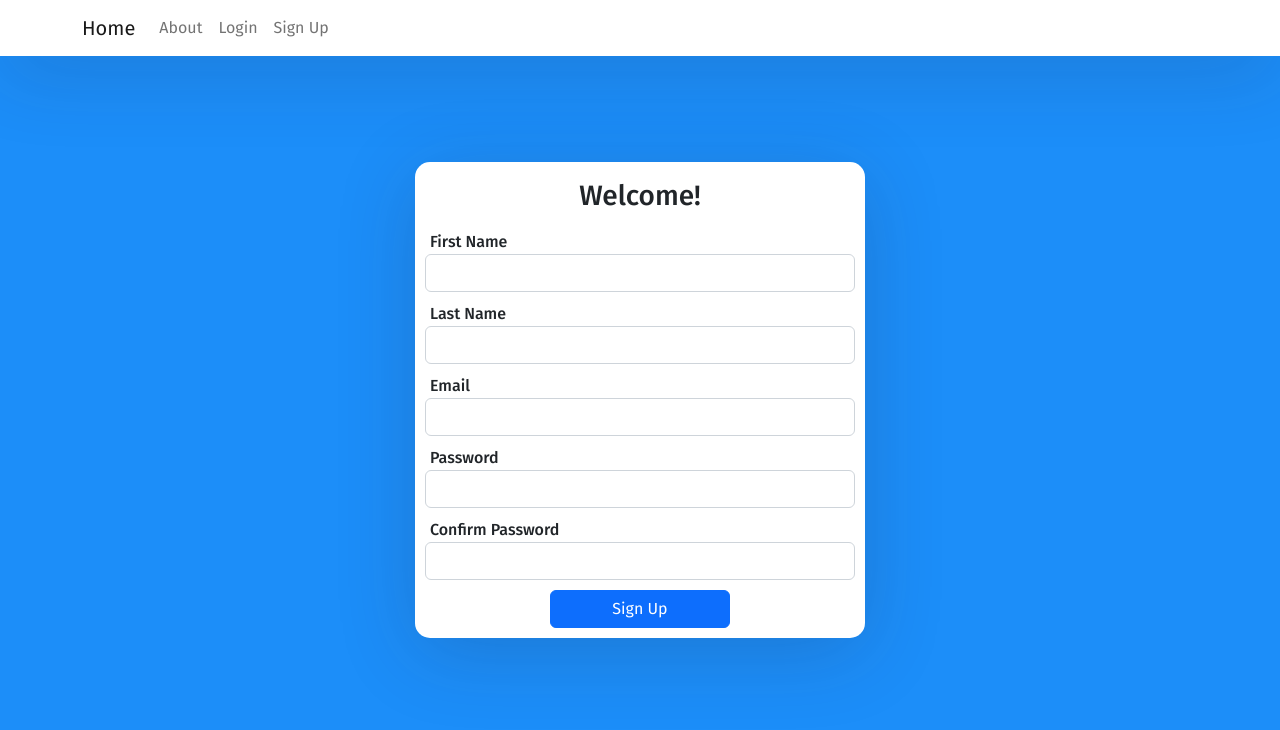
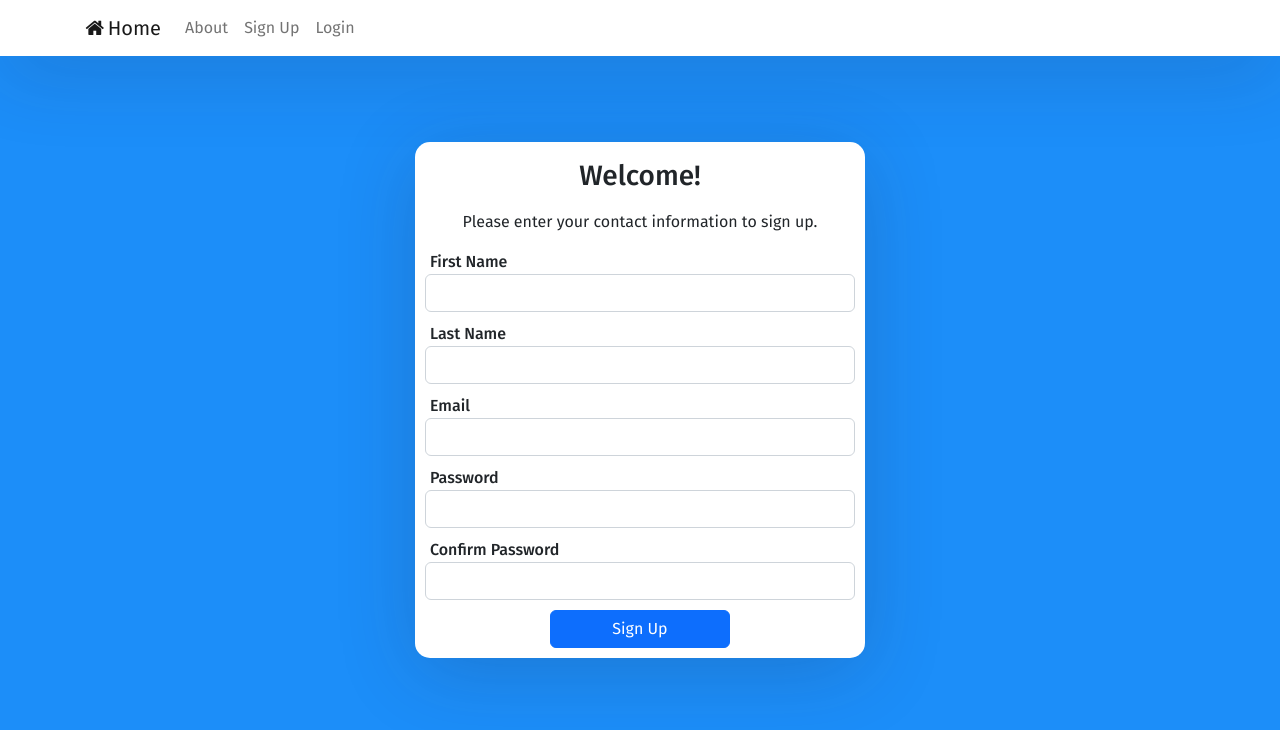
Before and after one commit to Mark-Donohue/budget-app-v2, a Vue app in the folder client/: page /register in a window 1280 px wide. Shown: the top 730 px of the page. Built offline with nearby package versions, Linux system fonts and the light colour scheme.

Commit message:
Enhance nav bar, spaceholder backend calls

```diff
--- a/client/src/components/NavigationBar.vue
+++ b/client/src/components/NavigationBar.vue
@@ -1,18 +1,19 @@
 <template>
+  <link rel="stylesheet" href="https://cdnjs.cloudflare.com/ajax/libs/font-awesome/4.7.0/css/font-awesome.min.css">
   <div id="navigation-bar">
     <nav class="navbar navbar-expand navbar-light fixed-top">
       <div class="container">
-        <a href="#" class="navbar-brand">Home</a>
+        <router-link to="/" class="navbar-brand"><i class="fa fa-fw fa-home"></i>Home</router-link>
         <div class="collapse navbar-collapse">
           <ul class="navbar-nav ml-auto">
             <li class="nav-item">
-              <a href="#" class="nav-link">About</a>
+              <router-link to="/about" class="nav-link">About</router-link>
             </li>
             <li class="nav-item">
-              <a href="#" class="nav-link">Login</a>
+              <router-link to="/register" class="nav-link">Sign Up</router-link>
             </li>
             <li class="nav-item">
-              <a href="#" class="nav-link">Sign Up</a>
+              <router-link to="/login" class="nav-link">Login</router-link>
             </li>
           </ul>
         </div>
--- a/client/src/views/HomeView.vue
+++ b/client/src/views/HomeView.vue
@@ -10,7 +10,10 @@
 // @ is an alias to /src
 
 export default {
-  name: 'HomeView'
+  name: 'HomeView',
+  async created() {
+    // Axios call to get currently authenticated user
+  }
 }
 </script>
 
--- a/client/src/views/LoginView.vue
+++ b/client/src/views/LoginView.vue
@@ -1,18 +1,20 @@
 <template>
   <div class="auth-wrapper">
     <div class="auth-inner">
+      <form @submit.prevent="handleSubmit">
         <h3>Welcome Back!</h3>
         <div class="form-group">
           <label>Email</label>
-        <input type="email" class="form-control"/>
+          <input type="email" class="form-control" v-model="email"/>
         </div>
         <div class="form-group">
           <label>Password</label>
-        <input type="password" class="form-control"/>
+          <input type="password" class="form-control" v-model="password"/>
         </div>
         <div class="btn-login">
           <button class="btn btn-primary btn-block">Login</button>
         </div>
+      </form>
     </div>
   </div>
 </template>
@@ -20,6 +22,19 @@
 <script>
   export default {
     name: 'LoginView',
+    data() {
+      return {
+        email: '',
+        password: ''
+      }
+    },
+    methods: {
+      async handleSubmit() {
+        // Axios back-end call
+
+        this.$router.push('/');
+      }
+    }
   };
 </script>
 
--- a/client/src/views/RegisterView.vue
+++ b/client/src/views/RegisterView.vue
@@ -1,30 +1,33 @@
 <template>
   <div class="auth-wrapper">
     <div class="auth-inner">
+      <form @submit.prevent="handleSubmit">
         <h3>Welcome!</h3>
+        <p>Please enter your contact information to sign up.</p>
         <div class="form-group">
           <label>First Name</label>
-        <input type="text" class="form-control"/>
+          <input type="text" class="form-control" v-model="firstName"/>
         </div>
         <div class="form-group">
           <label>Last Name</label>
-        <input type="text" class="form-control"/>
+          <input type="text" class="form-control" v-model="lastName"/>
         </div>
         <div class="form-group">
           <label>Email</label>
-        <input type="email" class="form-control"/>
+          <input type="email" class="form-control" v-model="email"/>
         </div>
         <div class="form-group">
           <label>Password</label>
-        <input type="password" class="form-control"/>
+          <input type="password" class="form-control" v-model="password"/>
         </div>
         <div class="form-group">
           <label>Confirm Password</label>
-        <input type="password" class="form-control"/>
+          <input type="password" class="form-control" v-model="passwordConfirm"/>
         </div>
         <div class="btn-login">
           <button class="btn btn-primary btn-block">Sign Up</button>
         </div>
+      </form>
     </div>
   </div>
 </template>
@@ -32,10 +35,38 @@
 <script>
   export default {
     name: 'RegisterView',
+    data() {
+      return {
+        firstName: '',
+        lastName: '',
+        email: '',
+        password: '',
+        passwordConfirm: ''
+      }
+    },
+    methods: {
+      async handleSubmit() {
+        // const data = {
+        //   firstName: this.firstName,
+        //   lastName: this.lastName,
+        //   email: this.email,
+        //   password: this.password,
+        //   passwordConfirm: this.passwordConfirm
+        // }
+
+        // Axios back-end call
+
+        this.$router.push('/login');
+      }
+    }
   };
 </script>
 
 <style scoped>
+  .auth-wrapper p {
+    text-align: center;
+  }
+
   .auth-wrapper .btn-login {
     text-align: center;
     padding-bottom: 10px;
```
Lines whose indentation alone changed are shown as unchanged.
